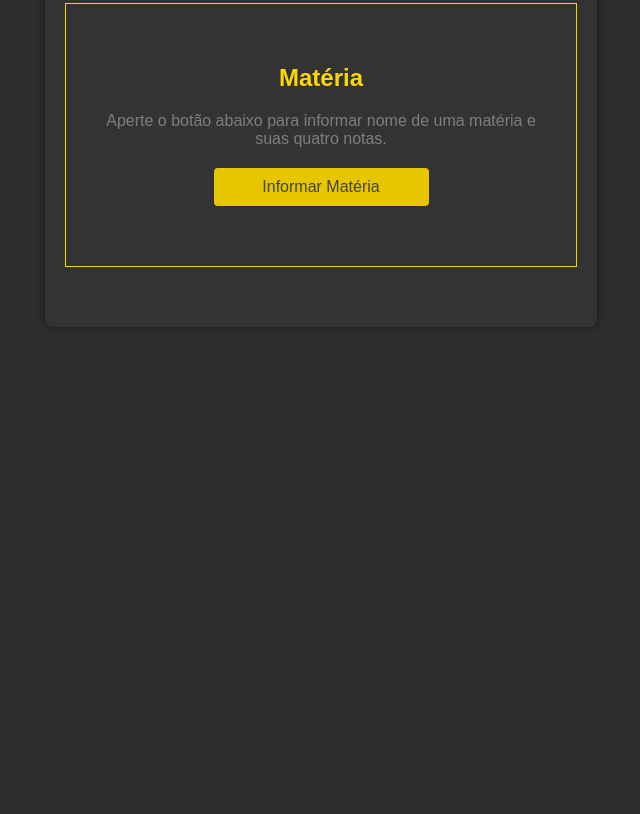
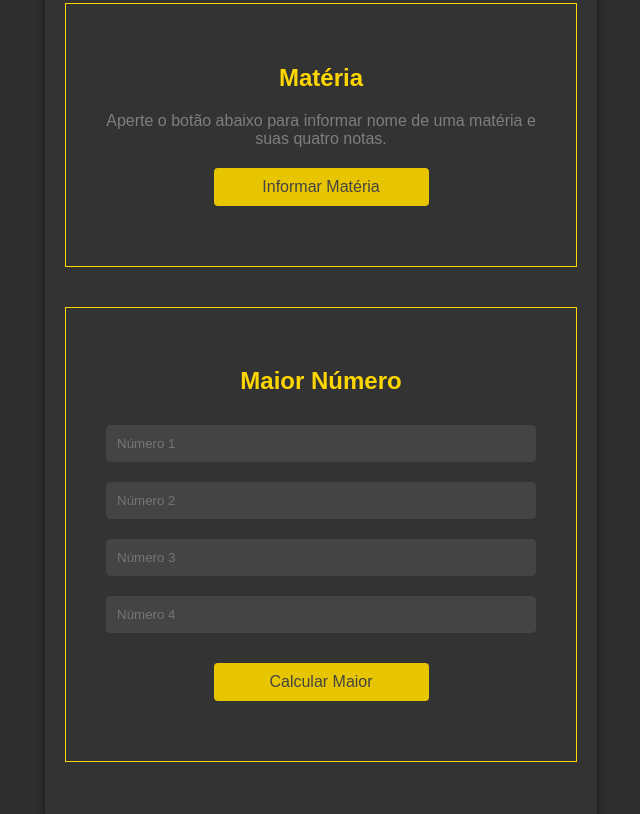
Before and after one commit to barbaracalderon/labscore, a plain HTML site: page index.html in a window 1280 px wide. Shown: the part 2125-2939 px from the top of the page, without its empty margins (319-959 px from the left). Before the commit the page ends 2502 px from the top, so only its background shows below. Drawn offline with Linux system fonts and the light colour scheme.

Commit message:
feat: maior numero

```diff
--- a/index.html
+++ b/index.html
@@ -62,6 +62,16 @@
             <div id="materia" style="display: none;"></div>
         </section>
 
+        <section>
+            <h2>Maior Número</h2>
+            <input type="number" id="numero1" placeholder="Número 1">
+            <input type="number" id="numero2" placeholder="Número 2">
+            <input type="number" id="numero3" placeholder="Número 3">
+            <input type="number" id="numero4" placeholder="Número 4">
+            <button id="maiorButton" onclick="toggleMaior()">Calcular Maior</button>
+            <div id="resultadoMaior" style="display: none;"></div>
+        </section>
+
     </div>
 
     <script src="script.js"></script>
--- a/script.js
+++ b/script.js
@@ -182,3 +182,40 @@ function calcularMedia(notasArray) {
     }
     return soma / notasArray.length;
 }
+
+function toggleMaior() {
+    var resultadoMaiorDiv = document.getElementById('resultadoMaior');
+    var maiorButton = document.getElementById('maiorButton');
+
+    if (resultadoMaiorDiv.style.display === "none") {
+        var numero1 = parseFloat(document.getElementById('numero1').value);
+        var numero2 = parseFloat(document.getElementById('numero2').value);
+        var numero3 = parseFloat(document.getElementById('numero3').value);
+        var numero4 = parseFloat(document.getElementById('numero4').value);
+
+        if (isNaN(numero1) || isNaN(numero2) || isNaN(numero3) || isNaN(numero4)) {
+            alert("Por favor, insira todos os números corretamente.");
+            return;
+        }
+
+        var numeros = [numero1, numero2, numero3, numero4];
+        var maior = encontrarMaiorNumero(numeros);
+
+        resultadoMaiorDiv.innerHTML = "<p><strong>O maior número</strong> é " + maior + "</p>";
+        resultadoMaiorDiv.style.display = "block";
+        maiorButton.textContent = "Esconder Maior";
+    } else {
+        resultadoMaiorDiv.style.display = "none";
+        maiorButton.textContent = "Calcular Maior";
+    }
+}
+
+function encontrarMaiorNumero(numerosArray) {
+    var maior = numerosArray[0];
+    for (var i = 1; i < numerosArray.length; i++) {
+        if (numerosArray[i] > maior) {
+            maior = numerosArray[i];
+        }
+    }
+    return maior;
+}
--- a/styles.css
+++ b/styles.css
@@ -58,7 +58,7 @@ button:hover {
     background-color: #c5a804;
 }
 
-#tabuadaButton, #mediaButton, #nomesButton, #questionarioButton, #materiaButton {
+#tabuadaButton, #mediaButton, #nomesButton, #questionarioButton, #materiaButton, #maiorButton {
     width: 50%;
     margin: 20px auto;
 }
```
